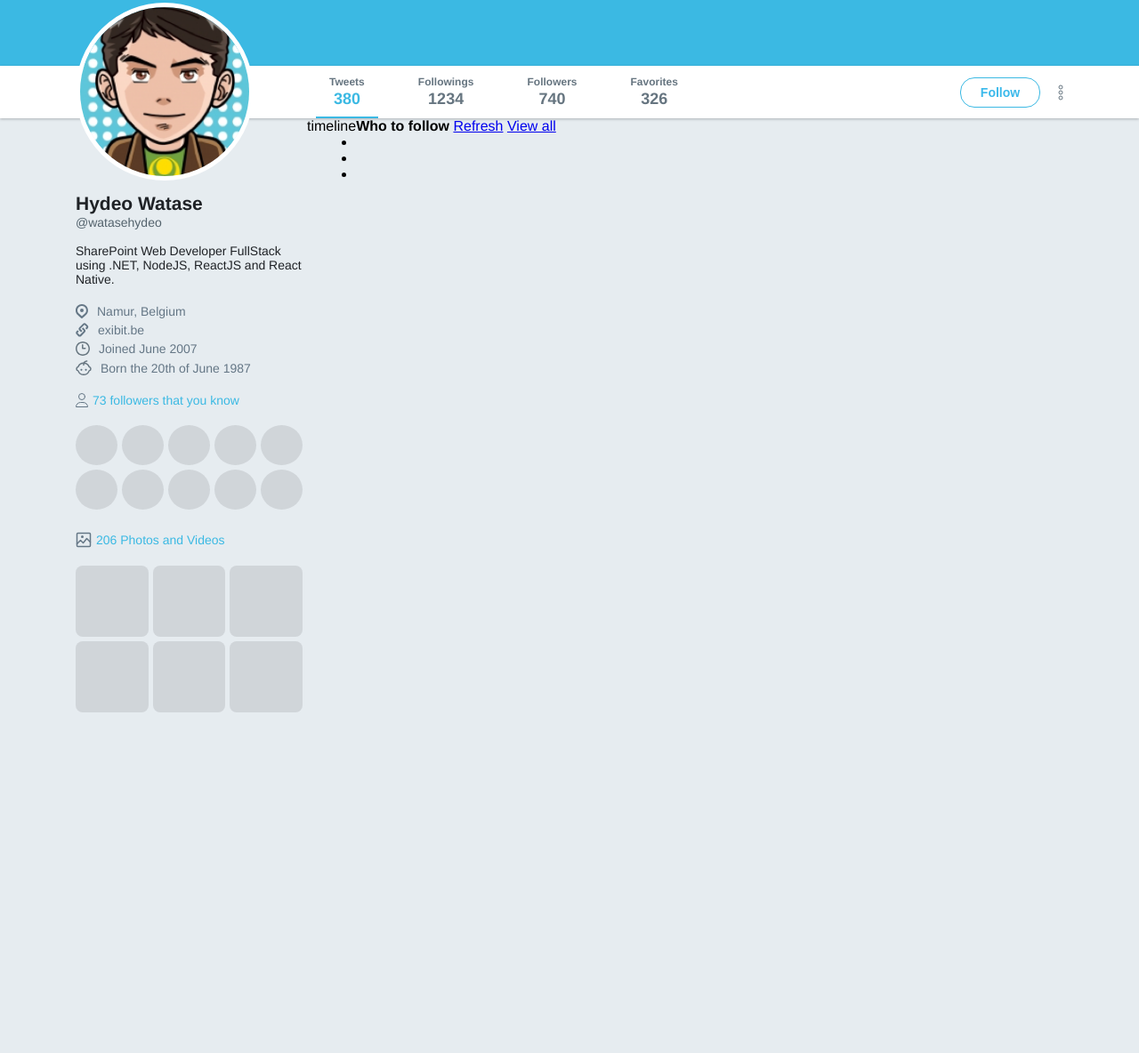
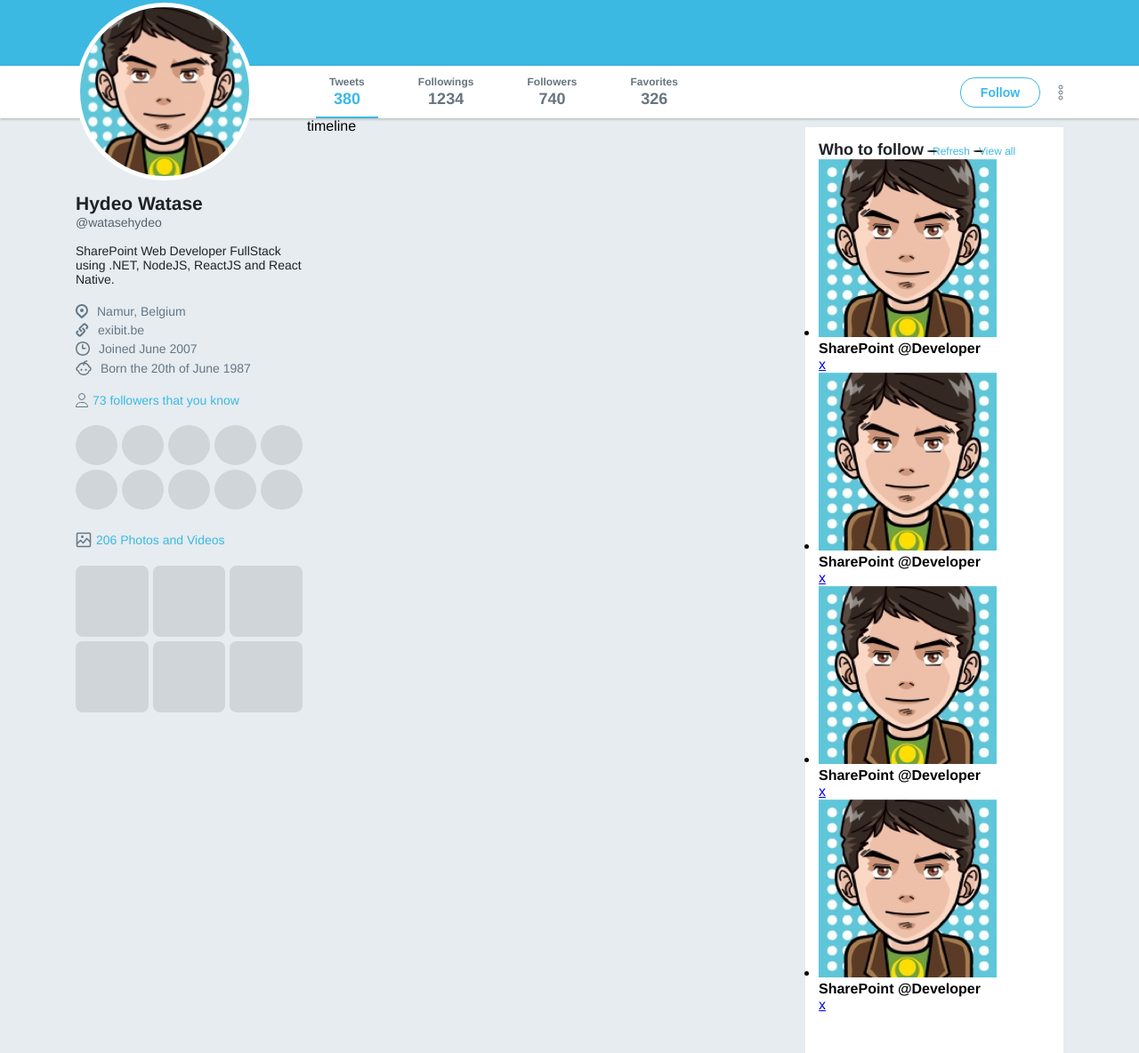
Before and after one commit to hydeowatase/flexbox-study, a plain HTML site: page twitter/index.html in a window 1280 px wide. Shown: the part 352-1536 px from the top of the page at 89% size. Before the commit the page ends 1158 px from the top, so only its background shows below. Drawn offline with Linux system fonts and the light colour scheme.

Commit message:
Developing: Tweet Layout.

```diff
--- a/twitter/index.html
+++ b/twitter/index.html
@@ -98,18 +98,55 @@
                 </ul>
             </div>
         </aside>
-        <section class="timeline">timeline</section>
+        <section class="timeline">
+            timeline
+        </section>
+
+
         <aside class="widgets">
             <div class="widget follow">
                 <div class="title">
                     <strong>Who to follow</strong>
-                    <a href="#">Refresh</a>
-                    <a href="#">View all</a>
+                    <a href="">Refresh</a>
+                    <a href="">View all</a>
                 </div>
                 <ul>
-                    <li></li>
-                    <li></li>
-                    <li></li>
+                    <li>
+                        <div class="profile">
+                            <img src="images/avatar.png" alt="Avatar">
+                            <div class="info">
+                                <strong>SharePoint <span>@Developer</span></strong>
+                            </div>
+                        </div>
+                        <a href="#">x</a>
+                    </li>
+                    <li>
+                        <div class="profile">
+                            <img src="images/avatar.png" alt="Avatar">
+                            <div class="info">
+                                <strong>SharePoint <span>@Developer</span></strong>
+                            </div>
+                        </div>
+                        <a href="#">x</a>
+                    </li>
+                    <li>
+                        <div class="profile">
+                            <img src="images/avatar.png" alt="Avatar">
+                            <div class="info">
+                                <strong>SharePoint <span>@Developer</span></strong>
+                            </div>
+                        </div>
+                        <a href="#">x</a>
+                    </li>
+                    <li>
+                        <div class="profile">
+                            <img src="images/avatar.png" alt="Avatar">
+                            <div class="info">
+                                <strong>SharePoint <span>@Developer</span></strong>
+                            </div>
+                        </div>
+                        <a href="#">x</a>
+                    </li>
                 </ul>
             </div>
             <div class="widget trends"></div>
--- a/twitter/styles.css
+++ b/twitter/styles.css
@@ -386,3 +386,69 @@ div.bar .content .actions button {
     flex: 1 0 auto;
     margin: 0 5px 5px 0;
 }
+
+
+/* Estilizando Coluna Lateral Direita (Who to Fallow) */
+
+
+/* O "flex-grow: 1;" ou "flex: 1;" faz com que o elemento, no
+caso a area da timeline, ocupe toda area possível antes de quebrar.
+E por fim faz com que a coluna lateral direita fique totalemnte
+na direita */
+
+.wrapper-content .timeline {
+    flex-grow: 1;
+}
+
+.wrapper-content aside.widgets {
+    width: 290px;
+    margin-top: 10px;
+}
+
+
+/* O "box-sizing: border-box;" difinido no inicio do documento
+limita o padding à area interna, ou seja, não aumenta o
+tamanho do elemento em questão */
+
+.wrapper-content aside.widgets .widget {
+    background: #fff;
+    padding: 15px;
+}
+
+
+/* O "align-items: baseline;" força o alinhamento do
+texto na mesma linha. */
+
+.wrapper-content aside.widgets .widget .title {
+    display: flex;
+    align-items: baseline;
+}
+
+.wrapper-content aside.widgets .widget .title strong {
+    font-size: 18px;
+    color: #1f2226;
+}
+
+
+/* O "text-decoration: none;" remove o estilo automatico do link "a". */
+
+.wrapper-content aside.widgets .widget .title a {
+    color: #3bb9e3;
+    font-size: 12px;
+    text-decoration: none;
+    position: relative;
+    padding-left: 10px;
+}
+
+.wrapper-content aside.widgets .widget .title a::before {
+    content: '';
+    width: 1px;
+    height: 2px;
+    border-radius: 50%;
+    background: #222;
+    padding-left: 5px;
+    padding-right: 5px;
+    position: absolute;
+    left: 4px;
+    top: 6px;
+}
```
